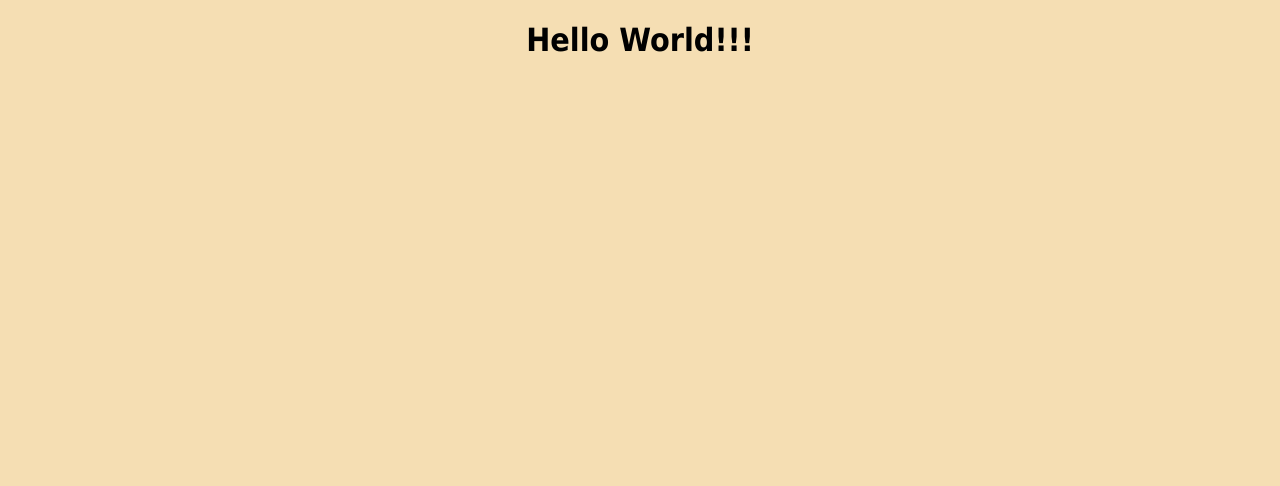
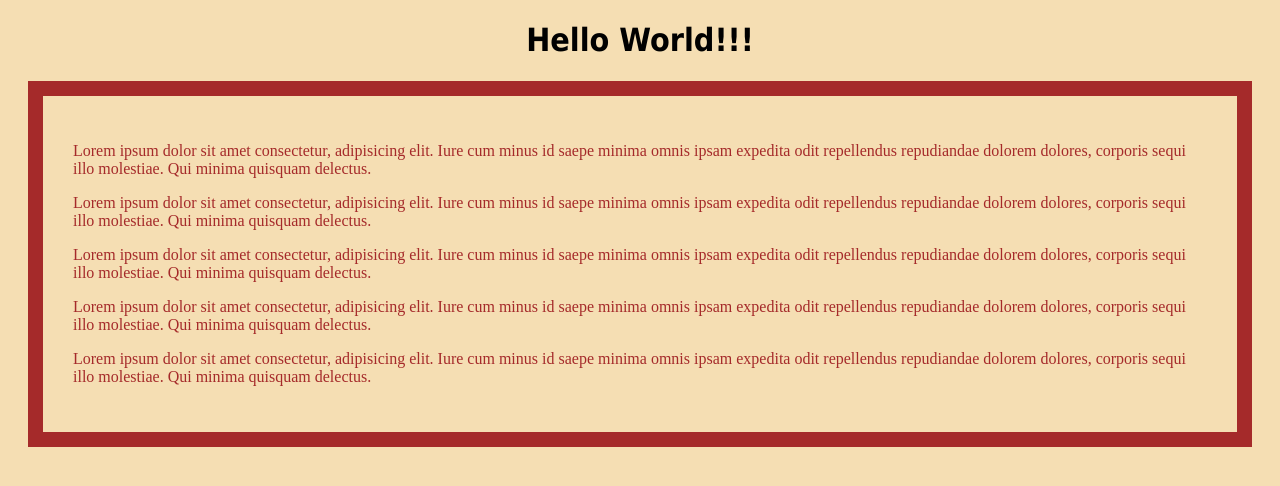
Before and after one commit to new-try-things/simple-html-site, a plain HTML site: page index.html in a window 1280 px wide. Drawn offline with Linux system fonts and the light colour scheme.

Commit message:
add a new section and style it

```diff
--- a/index.html
+++ b/index.html
@@ -10,6 +10,24 @@
 
 <body>
     <h1>Hello World!!!</h1>
+
+    <section>
+        <p>Lorem ipsum dolor sit amet consectetur, adipisicing elit. Iure cum minus id saepe minima omnis ipsam expedita
+            odit repellendus repudiandae dolorem dolores, corporis sequi illo molestiae. Qui minima quisquam delectus.
+        </p>
+        <p>Lorem ipsum dolor sit amet consectetur, adipisicing elit. Iure cum minus id saepe minima omnis ipsam expedita
+            odit repellendus repudiandae dolorem dolores, corporis sequi illo molestiae. Qui minima quisquam delectus.
+        </p>
+        <p>Lorem ipsum dolor sit amet consectetur, adipisicing elit. Iure cum minus id saepe minima omnis ipsam expedita
+            odit repellendus repudiandae dolorem dolores, corporis sequi illo molestiae. Qui minima quisquam delectus.
+        </p>
+        <p>Lorem ipsum dolor sit amet consectetur, adipisicing elit. Iure cum minus id saepe minima omnis ipsam expedita
+            odit repellendus repudiandae dolorem dolores, corporis sequi illo molestiae. Qui minima quisquam delectus.
+        </p>
+        <p>Lorem ipsum dolor sit amet consectetur, adipisicing elit. Iure cum minus id saepe minima omnis ipsam expedita
+            odit repellendus repudiandae dolorem dolores, corporis sequi illo molestiae. Qui minima quisquam delectus.
+        </p>
+    </section>
 </body>
 
 </html>
--- a/style.css
+++ b/style.css
@@ -6,3 +6,13 @@ h1 {
     font-family: tahoma;
     text-align: center;
 }
+
+section {
+    border: 15px solid brown;
+    padding: 30px;
+    margin: 20px;
+}
+
+section p {
+    color: brown;
+}
```
